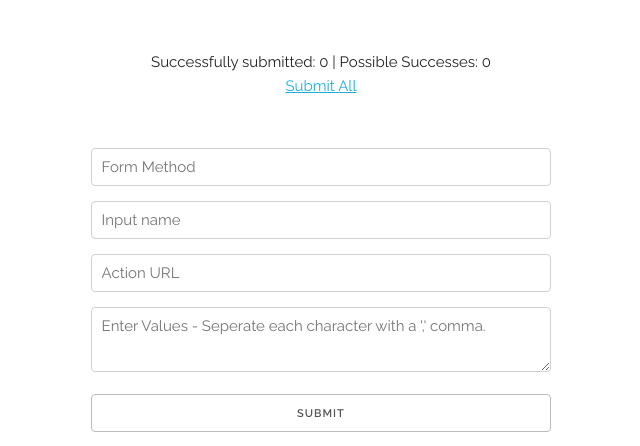
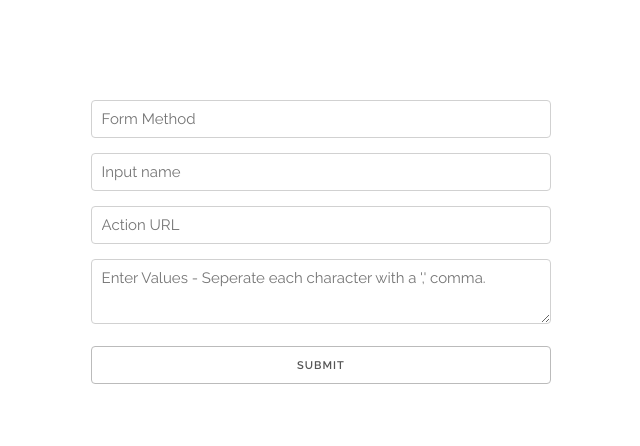
Before and after one commit to luqmanyasin/Simple-Bruteforce-Script, a PHP site: page / in a window 1280 px wide. Shown: the top 446 px of the page, without its empty margins (319-959 px from the left). Run offline with PHP 8.4, Linux system fonts and the light colour scheme.

Commit message:
Update index.php

```diff
--- a/index.php
+++ b/index.php
@@ -58,11 +58,6 @@
     <div class="row">
       <div class="offset-by-three one-half column" style="margin-top: 50px;">
         <div class="forms">
-          <div class="countcont">
-            Successfully submitted:
-            <span class="count">0</span> | Possible Successes: <span class="scount">0</span>
-          </div>
-          <a href="" class="suball">Submit All</a>
         </div>
       </div>
     </div>
@@ -81,7 +76,9 @@
     var values = $_GET('values');
     if(!named || !action || !method || !values){
       $('.forms').append('<form action="" style="margin:50px auto" method="GET"><input type="text" name="m" placeholder="Form Method" class="u-full-width" /> <br /> <input type="text" name="n" placeholder="Input name" class="u-full-width" /> <br /> <input type="text" name="a" placeholder="Action URL" class="u-full-width" /> <br /> <textarea name="values" placeholder="Enter Values - Seperate each character with a \',\' comma." class="u-full-width" ></textarea> <br /> <input type="submit"  class="u-full-width"/> </form>');
+      throw new Error();
     }
+    $('.forms').append('<div class="countcont">Successfully submitted:  <span class="count">0</span> | Possible Successes: <span class="scount">0</span> </div> <a href="" class="suball">Submit All</a>');
     var values = values.replace(/\%2C/g, ',');
     console.log(values);
     var arrys = getComb(values);
```
